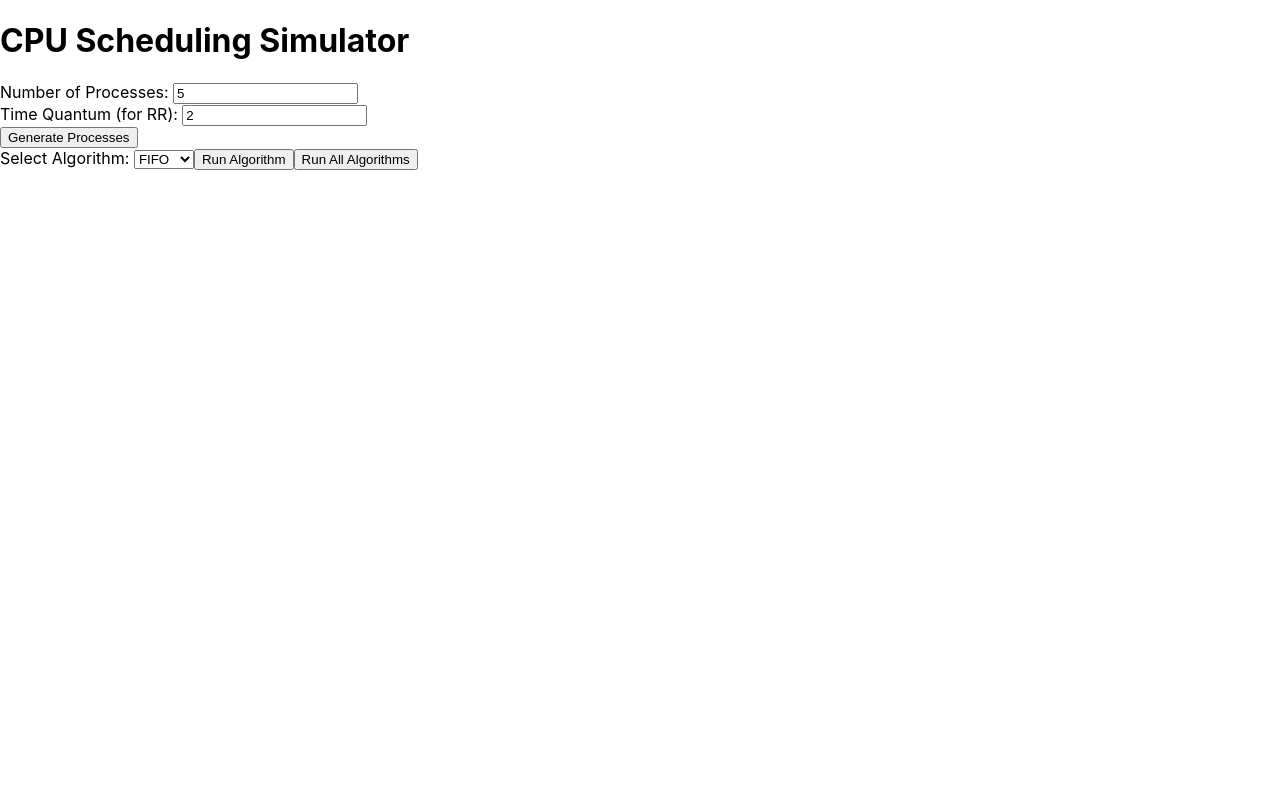
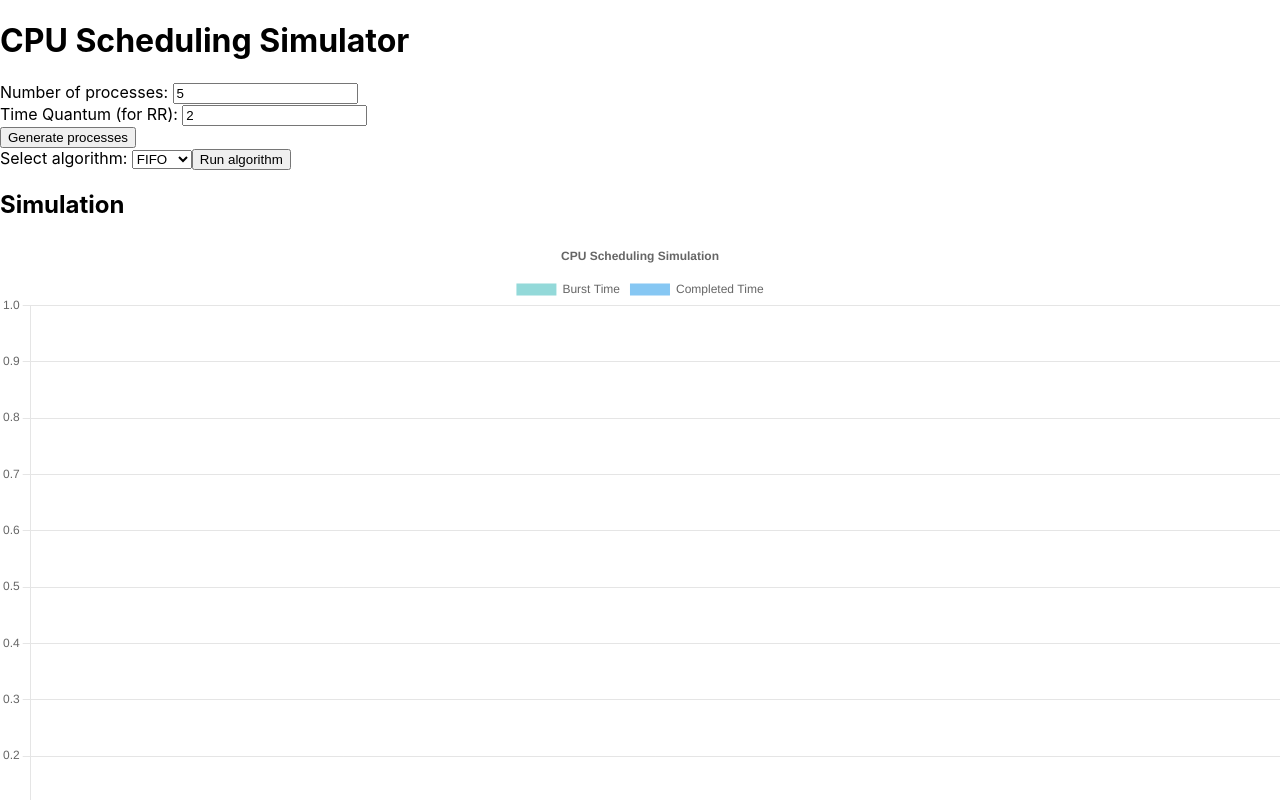
Before and after one commit to nicolettran/cs540_project1, a React (Create React App) app: page / in a window 1280 px wide. Shown: the top 800 px of the page. Built offline with nearby package versions, Linux system fonts and the light colour scheme.

Commit message:
Fixing npm install vulnerabilities, using chart.js

```diff
--- a/package.json
+++ b/package.json
@@ -7,12 +7,17 @@
     "@testing-library/jest-dom": "^6.6.3",
     "@testing-library/react": "^16.2.0",
     "@testing-library/user-event": "^13.5.0",
+    "canvg": "^4.0.3",
     "chart.js": "^4.4.8",
     "gh-pages": "^6.3.0",
     "jspdf": "^3.0.0",
+    "nth-check": "^2.1.1",
+    "postcss": "^8.5.3",
     "react": "^19.0.0",
+    "react-chartjs-2": "^5.3.0",
     "react-dom": "^19.0.0",
     "react-scripts": "5.0.1",
+    "svgo": "^3.3.2",
     "web-vitals": "^2.1.4"
   },
   "scripts": {
--- a/src/App.js
+++ b/src/App.js
@@ -1,4 +1,4 @@
-import React, { useState } from "react";
+import React, { useState, useEffect } from "react";
 import { generateProcesses } from "./utils/processGenerator";
 import { fifo } from "./algorithms/fifo";
 import { sjf } from "./algorithms/sjf";
@@ -6,21 +6,24 @@ import { stcf } from "./algorithms/stcf";
 import { rr } from "./algorithms/rr";
 import { mlfq } from "./algorithms/mlfq";
 import ResultsDisplay from "./components/ResultsDisplay";
+import ProcessChart from "./components/ProcessChart";
 
 function App() {
   const [numProcesses, setNumProcesses] = useState(5);
   const [timeQuantum, setTimeQuantum] = useState(2);
   const [processes, setProcesses] = useState([]);
   const [selectedAlgorithm, setSelectedAlgorithm] = useState("FIFO");
-  const [results, setResults] = useState({});
-  const [allResults, setAllResults] = useState({});
+  const [results, setResults] = useState([]);
+  const [currentTime, setCurrentTime] = useState(0);
+  const [isRunning, setIsRunning] = useState(false);
 
   // Generate random processes
   const handleGenerateProcesses = () => {
     const generatedProcesses = generateProcesses(numProcesses);
     setProcesses(generatedProcesses);
-    setResults({}); // Clear previous results
-    setAllResults({}); // Clear all results
+    setResults([]); // Clear previous results
+    setCurrentTime(0); // Reset time
+    setIsRunning(false); // Stop any running simulation
   };
 
   // Run the selected algorithm
@@ -52,32 +55,31 @@ function App() {
         results = [];
     }
 
-    setResults({ [selectedAlgorithm]: results });
+    setResults(results);
+    setIsRunning(true); // Start the simulation
   };
 
-  // Run all algorithms
-  const runAllAlgorithms = () => {
-    if (processes.length === 0) {
-      alert("Please generate processes first.");
-      return;
+  // Simulate the passage of time
+  useEffect(() => {
+    if (isRunning) {
+      const interval = setInterval(() => {
+        setCurrentTime((prevTime) => prevTime + 1);
+      }, 1000); // Update every second
+
+      // Stop the simulation when all processes are completed
+      if (currentTime >= Math.max(...results.map((result) => result.endTime))) {
+        setIsRunning(false);
       }
 
-    const allResults = {
-      FIFO: fifo([...processes]),
-      SJF: sjf([...processes]),
-      STCF: stcf([...processes]),
-      RR: rr([...processes], timeQuantum),
-      MLFQ: mlfq([...processes]),
-    };
-
-    setAllResults(allResults);
-  };
+      return () => clearInterval(interval);
+    }
+  }, [isRunning, currentTime, results]);
 
   return (
     <div>
       <h1>CPU Scheduling Simulator</h1>
       <div>
-        <label>Number of Processes: </label>
+        <label>Number of processes: </label>
         <input
           type="number"
           value={numProcesses}
@@ -92,9 +94,9 @@ function App() {
           onChange={(e) => setTimeQuantum(parseInt(e.target.value))}
         />
       </div>
-      <button onClick={handleGenerateProcesses}>Generate Processes</button>
+      <button onClick={handleGenerateProcesses}>Generate processes</button>
       <div>
-        <label>Select Algorithm: </label>
+        <label>Select algorithm: </label>
         <select
           value={selectedAlgorithm}
           onChange={(e) => setSelectedAlgorithm(e.target.value)}
@@ -105,26 +107,16 @@ function App() {
           <option value="RR">RR</option>
           <option value="MLFQ">MLFQ</option>
         </select>
-        <button onClick={runAlgorithm}>Run Algorithm</button>
-        <button onClick={runAllAlgorithms}>Run All Algorithms</button>
+        <button onClick={runAlgorithm}>Run algorithm</button>
       </div>
-      {Object.keys(results).length > 0 && (
       <div>
-          <h2>{selectedAlgorithm} Results</h2>
-          <ResultsDisplay results={results[selectedAlgorithm]} />
+        <h2>Simulation</h2>
+        <ProcessChart processes={results} currentTime={currentTime} />
       </div>
-      )}
-      {Object.keys(allResults).length > 0 && (
       <div>
-          <h2>All Algorithms Results</h2>
-          {Object.entries(allResults).map(([algorithm, results]) => (
-            <div key={algorithm}>
-              <h3>{algorithm}</h3>
+        <h2>Results</h2>
         <ResultsDisplay results={results} />
       </div>
-          ))}
-        </div>
-      )}
     </div>
   );
 }
--- a/src/algorithms/mlfq.js
+++ b/src/algorithms/mlfq.js
@@ -16,6 +16,7 @@ export const mlfq = (processes) => {
 
   while (remainingProcesses.length > 0 || queues.some((q) => q.processes.length > 0)) {
     // Add processes that have arrived to the appropriate queue
+    // eslint-disable-next-line no-loop-func
     remainingProcesses.forEach((process) => {
       if (process.arrivalTime <= currentTime) {
         queues[process.queueLevel].processes.push(process);
--- a/src/algorithms/rr.js
+++ b/src/algorithms/rr.js
@@ -9,6 +9,7 @@ export const rr = (processes, timeQuantum) => {
 
   while (remainingProcesses.length > 0 || queue.length > 0) {
     // Add processes that have arrived to the queue
+    // eslint-disable-next-line no-loop-func
     remainingProcesses.forEach((process) => {
       if (process.arrivalTime <= currentTime) {
         queue.push(process);
--- a/src/algorithms/sjf.js
+++ b/src/algorithms/sjf.js
@@ -5,6 +5,7 @@ export const sjf = (processes) => {
   while (processes.length > 0) {
     // Filter processes that have arrived
     const availableProcesses = processes.filter(
+      // eslint-disable-next-line no-loop-func
       (process) => process.arrivalTime <= currentTime
     );
 
--- a/src/algorithms/stcf.js
+++ b/src/algorithms/stcf.js
@@ -9,6 +9,7 @@ export const stcf = (processes) => {
   while (remainingProcesses.length > 0) {
     // Filter processes that have arrived
     const availableProcesses = remainingProcesses.filter(
+      // eslint-disable-next-line no-loop-func
       (process) => process.arrivalTime <= currentTime
     );
 
--- /dev/null
+++ b/src/components/ProcessChart.js
@@ -0,0 +1,67 @@
+import React from "react";
+import { Bar } from "react-chartjs-2";
+import {
+  Chart as ChartJS,
+  CategoryScale,
+  LinearScale,
+  BarElement,
+  Title,
+  Tooltip,
+  Legend,
+} from "chart.js";
+
+// Register Chart.js components
+ChartJS.register(CategoryScale, LinearScale, BarElement, Title, Tooltip, Legend);
+
+const ProcessChart = ({ processes, currentTime }) => {
+  // Prepare data for the chart
+  const data = {
+    labels: processes.map((process) => `Process ${process.processId}`),
+    datasets: [
+      {
+        label: "Burst Time",
+        data: processes.map((process) => process.burstTime),
+        backgroundColor: "rgba(75, 192, 192, 0.6)",
+      },
+      {
+        label: "Completed Time",
+        data: processes.map((process) => {
+          if (process.endTime <= currentTime) {
+            return process.burstTime; // Fully completed
+          } else if (process.startTime <= currentTime) {
+            return currentTime - process.startTime; // Partially completed
+          } else {
+            return 0; // Not started
+          }
+        }),
+        backgroundColor: "rgba(54, 162, 235, 0.6)",
+      },
+    ],
+  };
+
+  const options = {
+    responsive: true,
+    plugins: {
+      legend: {
+        position: "top",
+      },
+      title: {
+        display: true,
+        text: "CPU Scheduling Simulation",
+      },
+    },
+    scales: {
+      x: {
+        stacked: true, // Stack the bars for each process
+      },
+      y: {
+        stacked: true,
+        beginAtZero: true,
+      },
+    },
+  };
+
+  return <Bar data={data} options={options} />;
+};
+
+export default ProcessChart;
```
Also changed, not shown: 1 other file (tests, documents, lock files or other folders). Lines whose indentation alone changed are shown as unchanged.
